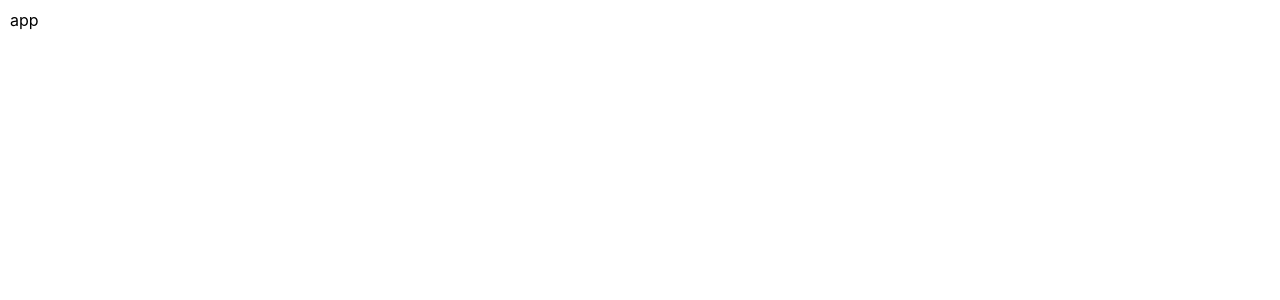
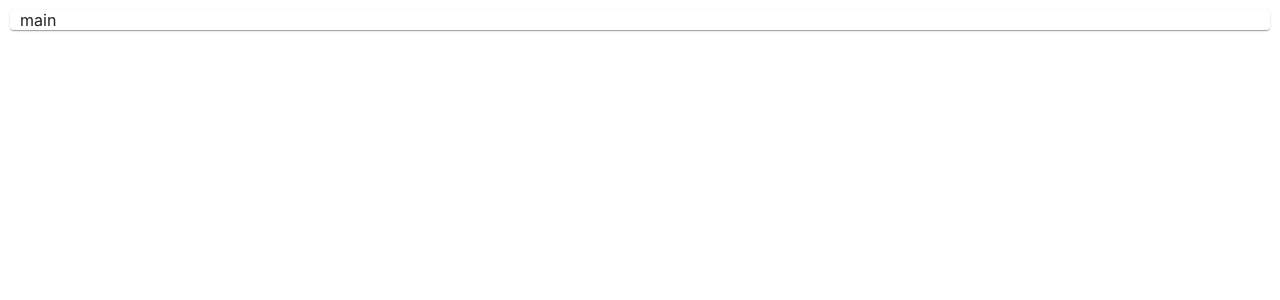
Before and after one commit to hotoku/example-react-chartjs, a React (Create React App) app: page / in a window 1280 px wide. Shown: the top 300 px of the page. Built offline with nearby package versions, Linux system fonts and the light colour scheme.

Commit message:
base paper

```diff
--- a/package.json
+++ b/package.json
@@ -3,6 +3,9 @@
   "version": "0.1.0",
   "private": true,
   "dependencies": {
+    "@emotion/react": "^11.11.1",
+    "@emotion/styled": "^11.11.0",
+    "@mui/material": "^5.13.6",
     "@testing-library/jest-dom": "^5.16.5",
     "@testing-library/react": "^13.4.0",
     "@testing-library/user-event": "^13.5.0",
--- a/src/App.css
+++ b/src/App.css
@@ -1,3 +1,7 @@
 .App {
   margin: 10px;
 }
+
+.content-base {
+  margin: 10px;
+}
--- a/src/App.tsx
+++ b/src/App.tsx
@@ -1,7 +1,14 @@
+import { Box, Paper } from "@mui/material";
 import "./App.css";
 
 function App() {
-  return <div className="App">app </div>;
+  return (
+    <Box className="App">
+      <Paper>
+        <Box className="content-base">main</Box>
+      </Paper>
+    </Box>
+  );
 }
 
 export default App;
```
Also changed, not shown: 1 other file (tests, documents, lock files or other folders).
